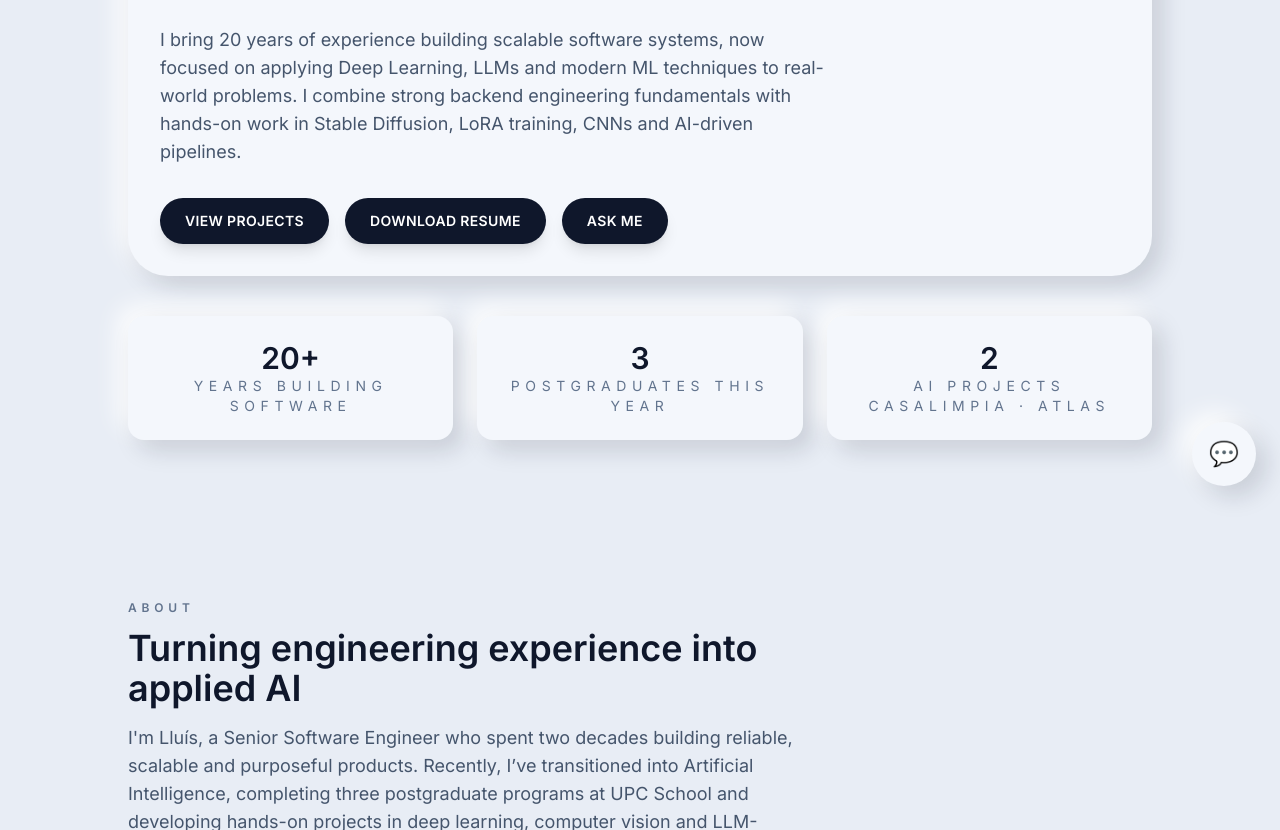
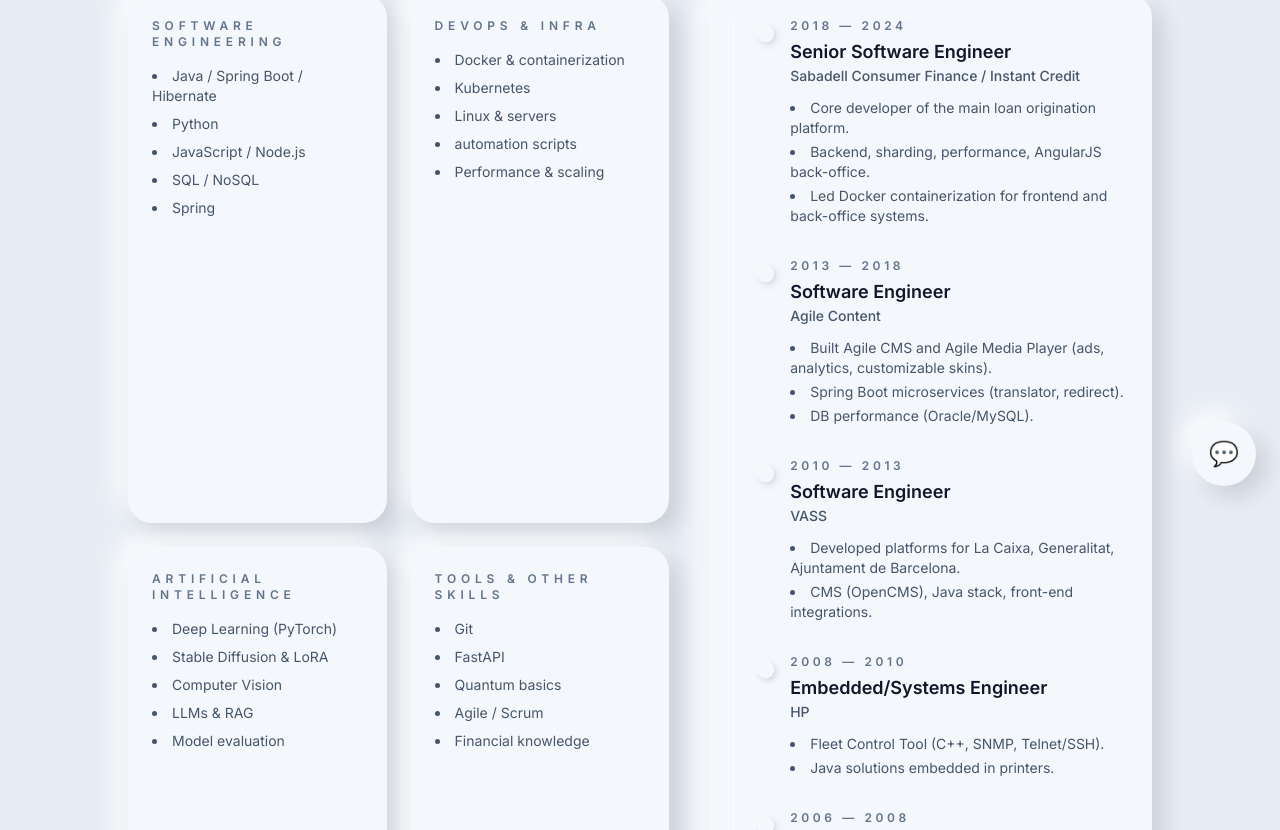
Before and after one commit to lsunol/portfolio, a Next.js app: page / in a window 1280 px wide. Shown: the part 290-1120 px from the top of the page. Built offline with nearby package versions, Linux system fonts and the light colour scheme.

Commit message:
Skills section texts

```diff
--- a/app/page.tsx
+++ b/app/page.tsx
@@ -120,52 +120,118 @@ export default function Home() {
           id="hero"
           variants={sectionVariants}
           initial="hidden"
-          whileInView="show"
-          viewport={{ once: true, amount: 0.4 }}
-          ref={heroRef}
-          style={shouldCenterHero ? { minHeight: `calc(100vh - ${headerHeight}px - 48px)` } : undefined}
-          className={`flex flex-col gap-10 scroll-mt-28 sm:scroll-mt-32 ${
-            shouldCenterHero ? "justify-center py-12 sm:py-16" : "pt-10 pb-14 sm:pt-12 sm:pb-16"
-          }`}
-        >
-          <div className="neumorphic-surface rounded-[2.5rem] p-8 shadow-[20px_20px_45px_rgba(163,177,198,0.45),-20px_-20px_45px_rgba(255,255,255,0.9)]">
-            <p className="text-sm font-semibold uppercase tracking-[0.5em] text-slate-500">Software Engineer · AI / Machine Learning</p>
-            <h1 className="mt-6 text-4xl font-semibold leading-tight text-slate-900 sm:text-5xl">
-              Lluís Suñol
-            </h1>
-            <p className="mt-5 max-w-2xl text-lg text-slate-600">
-              I bring 20 years of experience building scalable software systems, now focused on applying Deep Learning, LLMs and modern ML techniques to real-world problems. I combine strong backend engineering fundamentals with hands-on work in Stable Diffusion, LoRA training, CNNs and AI-driven pipelines.
-            </p>
-            <div className="mt-8 flex flex-wrap gap-4">
-              {[
-                "View Projects",
-                "Download Resume",
-                "Ask Me",
-              ].map((label) => (
+            whileInView="show"
+            viewport={{ once: true, amount: 0.3 }}
+            className="space-y-10 scroll-mt-28 sm:scroll-mt-32"
+          >
+            <SectionTitle
+              eyebrow="Skills & Resume"
+              title="A blend of 20+ years of software engineering and hands-on AI experimentation."
+              description=""
+            />
+            <div className="grid gap-10 lg:grid-cols-[1.1fr_0.9fr]">
+              <div className="grid gap-6 sm:grid-cols-2">
+                <div className="neumorphic-surface rounded-3xl p-6">
+                  <p className="text-xs font-semibold uppercase tracking-[0.4em] text-slate-500 mb-4">SOFTWARE ENGINEERING</p>
+                  <ul className="space-y-2 text-sm text-slate-600 list-disc list-inside">
+                    <li>Java / Spring Boot / Hibernate</li>
+                    <li>Python</li>
+                    <li>JavaScript / Node.js</li>
+                    <li>SQL / NoSQL</li>
+                    <li>Spring</li>
+                  </ul>
+                </div>
+                <div className="neumorphic-surface rounded-3xl p-6">
+                  <p className="text-xs font-semibold uppercase tracking-[0.4em] text-slate-500 mb-4">DEVOPS & INFRA</p>
+                  <ul className="space-y-2 text-sm text-slate-600 list-disc list-inside">
+                    <li>Docker & containerization</li>
+                    <li>Kubernetes</li>
+                    <li>Linux & servers</li>
+                    <li>automation scripts</li>
+                    <li>Performance & scaling</li>
+                  </ul>
+                </div>
+                <div className="neumorphic-surface rounded-3xl p-6">
+                  <p className="text-xs font-semibold uppercase tracking-[0.4em] text-slate-500 mb-4">ARTIFICIAL INTELLIGENCE</p>
+                  <ul className="space-y-2 text-sm text-slate-600 list-disc list-inside">
+                    <li>Deep Learning (PyTorch)</li>
+                    <li>Stable Diffusion & LoRA</li>
+                    <li>Computer Vision</li>
+                    <li>LLMs & RAG</li>
+                    <li>Model evaluation</li>
+                  </ul>
+                </div>
+                <div className="neumorphic-surface rounded-3xl p-6">
+                  <p className="text-xs font-semibold uppercase tracking-[0.4em] text-slate-500 mb-4">TOOLS & OTHER SKILLS</p>
+                  <ul className="space-y-2 text-sm text-slate-600 list-disc list-inside">
+                    <li>Git</li>
+                    <li>FastAPI</li>
+                    <li>Quantum basics</li>
+                    <li>Agile / Scrum</li>
+                    <li>Financial knowledge</li>
+                  </ul>
+                </div>
+              </div>
+              <div className="neumorphic-surface rounded-3xl p-6">
+                <div className="space-y-8 border-l border-white/70 pl-6 relative">
+                  <TimelineItem
+                    period="2018 — 2024"
+                    title="Senior Software Engineer"
+                    subtitle="Sabadell Consumer Finance / Instant Credit"
+                    description={<ul className="mt-2 space-y-1 text-sm text-slate-600 list-disc list-inside">
+                      <li>Core developer of the main loan origination platform.</li>
+                      <li>Backend, sharding, performance, AngularJS back-office.</li>
+                      <li>Led Docker containerization for frontend and back-office systems.</li>
+                    </ul>}
+                  />
+                  <TimelineItem
+                    period="2013 — 2018"
+                    title="Software Engineer"
+                    subtitle="Agile Content"
+                    description={<ul className="mt-2 space-y-1 text-sm text-slate-600 list-disc list-inside">
+                      <li>Built Agile CMS and Agile Media Player (ads, analytics, customizable skins).</li>
+                      <li>Spring Boot microservices (translator, redirect).</li>
+                      <li>DB performance (Oracle/MySQL).</li>
+                    </ul>}
+                  />
+                  <TimelineItem
+                    period="2010 — 2013"
+                    title="Software Engineer"
+                    subtitle="VASS"
+                    description={<ul className="mt-2 space-y-1 text-sm text-slate-600 list-disc list-inside">
+                      <li>Developed platforms for La Caixa, Generalitat, Ajuntament de Barcelona.</li>
+                      <li>CMS (OpenCMS), Java stack, front-end integrations.</li>
+                    </ul>}
+                  />
+                  <TimelineItem
+                    period="2008 — 2010"
+                    title="Embedded/Systems Engineer"
+                    subtitle="HP"
+                    description={<ul className="mt-2 space-y-1 text-sm text-slate-600 list-disc list-inside">
+                      <li>Fleet Control Tool (C++, SNMP, Telnet/SSH).</li>
+                      <li>Java solutions embedded in printers.</li>
+                    </ul>}
+                  />
+                  <TimelineItem
+                    period="2006 — 2008"
+                    title="Software Developer"
+                    subtitle="LCFIB"
+                    description={<ul className="mt-2 space-y-1 text-sm text-slate-600 list-disc list-inside">
+                      <li>Projects for Generalitat: SAGA, e-Catalunya wiki engine.</li>
+                      <li>Java, Hibernate, SQL, Velocity.</li>
+                    </ul>}
+                  />
+                </div>
                 <button
-                  key={label}
                   type="button"
-                  className="rounded-full border border-transparent bg-slate-900 px-6 py-3 text-sm font-semibold uppercase tracking-wide text-white shadow-lg transition hover:-translate-y-0.5"
+                  className="mt-8 w-full rounded-full border border-transparent bg-slate-900 px-6 py-3 text-sm font-semibold uppercase tracking-wide text-white"
+                  onClick={() => window.open('/resume/lluis-sunol-resume.pdf', '_blank')}
                 >
-                  {label}
+                  Download Resume (PDF)
                 </button>
-              ))}
+              </div>
             </div>
-          </div>
-          <div className="grid gap-6 sm:grid-cols-3">
-            {[
-              { title: "20+", subtitle: "Years building software" },
-              { title: "3", subtitle: "Postgraduates this year" },
-              { title: "2", subtitle: "AI projects Casalimpia · Atlas" },
-            ].map((item) => (
-              <div key={item.subtitle} className="neumorphic-surface rounded-2xl p-6 text-center">
-                <p className="text-3xl font-semibold text-slate-900">{item.title}</p>
-                <p className="text-sm uppercase tracking-[0.4em] text-slate-500">{item.subtitle}</p>
-              </div>
-            ))}
-          </div>
-        </motion.section>
-
+          </motion.section>
         <motion.section
           id="about"
           variants={sectionVariants}
--- a/components/TimelineItem.tsx
+++ b/components/TimelineItem.tsx
@@ -9,10 +9,10 @@ export function TimelineItem({ period, title, subtitle, description }: TimelineI
   return (
     <div className="relative pl-8">
       <span className="absolute left-0 top-2 flex h-4 w-4 items-center justify-center rounded-full border border-white/70 bg-[var(--app-surface)] shadow-[2px_2px_6px_rgba(163,177,198,0.5),-2px_-2px_6px_rgba(255,255,255,0.8)]" />
-      <p className="text-xs font-semibold uppercase tracking-[0.3em] text-slate-500">{period}</p>
+        <p className="text-xs font-semibold uppercase tracking-[0.3em] text-slate-500">{period}</p>
       <h3 className="mt-1 text-lg font-semibold text-slate-900">{title}</h3>
       <p className="text-sm font-medium text-slate-600">{subtitle}</p>
-      <p className="mt-3 text-sm text-slate-600">{description}</p>
+        <div className="mt-3 text-sm text-slate-600">{description}</div>
     </div>
   );
 }
```
